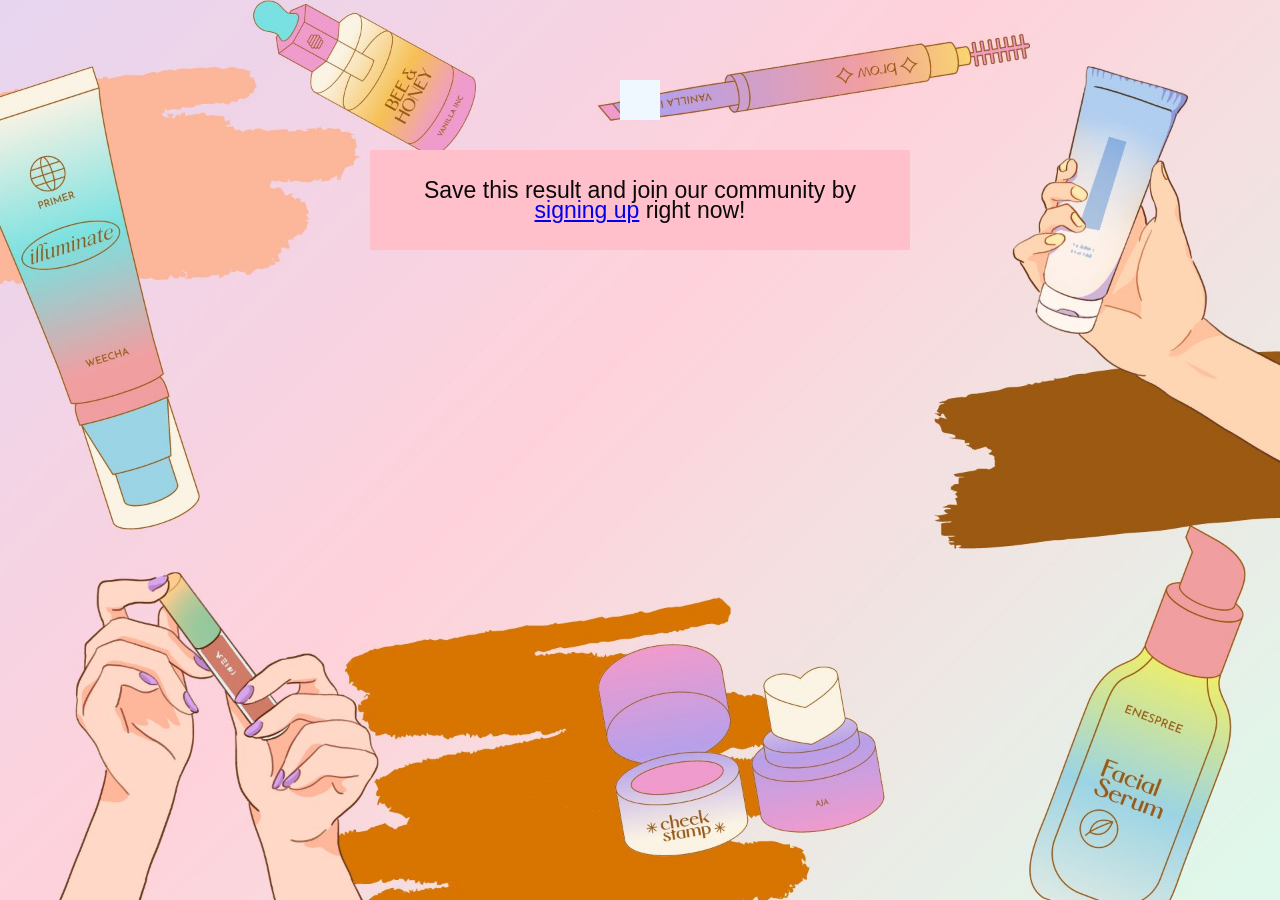
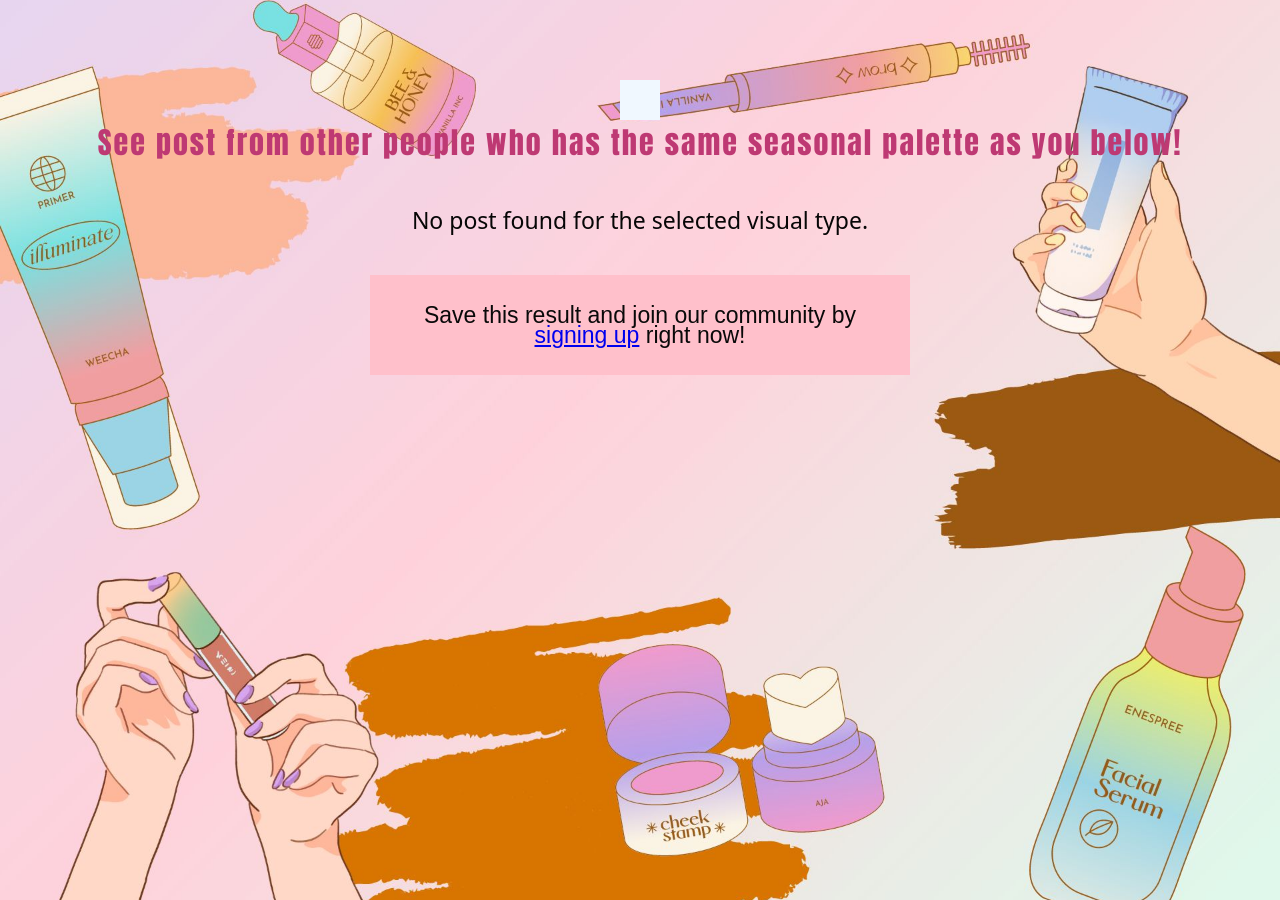
Before and after one commit to afiqahaunie/ColorMakeupAnalysis, a Flask app: page /results in a window 1280 px wide. Shown: the part 91-991 px from the top of the page. Run offline with Flask 3, Linux system fonts and the light colour scheme.

Commit message:
make related post for previous result

```diff
--- a/website/models.py
+++ b/website/models.py
@@ -20,6 +20,7 @@ class Post(db.Model):
     comments = db.relationship('Comment', backref='post', passive_deletes=True)
     likes = db.relationship('Like', backref='post', passive_deletes=True)
     visual_type = db.Column(db.String(255), nullable=True)
+    seasonal_palette = db.Column(db.String(255), nullable=True)
 
 class Comment(db.Model):
     id = db.Column(db.Integer, primary_key=True)
--- a/website/static/style.css
+++ b/website/static/style.css
@@ -316,3 +316,81 @@ p{
     text-align: center;
     background-color: pink;
 }
+
+.community-post h2{
+    margin: 0px 5px 30px;
+}
+
+.community-post p{
+    font-family: system-ui, -apple-system, BlinkMacSystemFont, 'Segoe UI', Roboto, Oxygen, Ubuntu, Cantarell, 'Open Sans', 'Helvetica Neue', sans-serif;
+    font-size: 23px;
+    font-weight: 460;
+}
+
+.post-layout{
+    display: grid;
+    grid-template-columns: repeat(auto-fill, minmax(250px, 1fr)); /* To make the layout like a masonry layout */
+    gap: 20px;
+    justify-content: center;
+    align-items: center;
+    margin: 3px 7%;
+}
+
+.post-layout a{
+    text-decoration: none;
+}
+
+.post-container{
+    background-color: white;
+    padding: 0 20px 10px;
+    border-radius: 8px;
+    margin: 0px 20px;
+    position: relative;
+    box-shadow: 0px 0px 10px rgba(0, 0, 0, 0.1); /* To make better seperation */
+}
+
+.post-username h3{
+    font-family: system-ui, -apple-system, BlinkMacSystemFont, 'Segoe UI', Roboto, Oxygen, Ubuntu, Cantarell, 'Open Sans', 'Helvetica Neue', sans-serif;
+    font-weight: 500;
+    text-align: left;
+    color: black;
+    margin-top: 3px;
+}
+
+.post-text p{
+    margin: 15px 0;
+    margin-bottom: 10px;
+    text-align: left;
+}
+
+.post-photo{
+    max-width: 100%;
+}
+
+.post-date {
+    font-size: 15px;
+    text-align: left;
+    color: #888;
+}
+
+.no-post{
+    display: flex;
+    justify-content: center;
+    align-items: center;
+    text-align: center; /* Ensures text is centered within the flex item */
+}
+
+@media(max-width: 700px){
+    .post-layout{
+        display: grid;
+        grid-template-columns: repeat(auto-fill, minmax(250px, 1fr)); /* To make the layout like a masonry layout */
+        gap: 20px;
+        justify-content: center;
+        align-items: center;
+        max-width: 80%;
+    }
+
+    .post-container{
+        width: 100%;
+    }
+}
--- a/website/templates/home.html
+++ b/website/templates/home.html
@@ -7,7 +7,7 @@
            <div class="segment-desc">
                <h2>COLOR</h2>
                <h3>Unlock Your True Colors!</h3>
-               <p>At our service, we dive deep into the different of tones and shades to unveil your personal pallete. This is your chance to start styling outfits with the true colour pallete. Dont miss out the chance!</p>
+               <p>At our service, we dive deep into the different of tones and shades to unveil your personal palette. This is your chance to start styling outfits with the true colour palette. Dont miss out the chance!</p>
                 {% if current_user.is_authenticated and current_user.coloranalysis %}
                     <p>See your previous seasonal palette <a href="{{url_for('views.previous_seasonal_palette')}}">here.</a></p> <!-- Direct to result page -->
                 {% endif %}
--- a/website/templates/results.html
+++ b/website/templates/results.html
@@ -29,10 +29,39 @@
             <img src="static/images_coloranalysis/soft summer.png" alt="Soft Summer" height="600">
         {% endif %}
     </div>
+    <div class="community-post">
+        <h2>See post from other people who has the same seasonal palette as you below!</h2>
+        {% if related_posts_color %} <!-- Display related post from community based on user's seasonal palette -->
+            <div class="post-layout">
+                {% for post in related_posts_color %}
+                    <a href="{{ url_for('views.community') }}">
+                        <div class="post-container">
+                            <div class="post-username">
+                                <h3>{{ post.user.username }}</h3>
+                                <hr class="solid">
+                            </div>
+                            <div class="post-text">
+                                <p>{{ post.text  }}</p>
+                                {% if post.photo %}
+                                <img src="{{ url_for('static', filename='uploads/' + post.photo) }}" alt="Post Image" class="post-photo">
+                                {% endif %}
+                            </div>
+                            <div class="post-date">
+                                <small>{{ post.date }}</small>
+                            </div>
+                        </div>
+                    </a>
+                {% endfor %}
+            </div>
+
+        {% else %}
+            <p class="no-post">No post found for the selected visual type.</p>
+        {% endif %}
+    </div>
+    {% if not current_user.is_authenticated %}
     <div class="recommendation">
-        {% if not current_user.is_authenticated %}
-            <h3>Save this result and join our community by <a href="/signup">signing up</a> right now!</h3>
-        {% endif %}
-      </div>
+        <h3>Save this result and join our community by <a href="/signup">signing up</a> right now!</h3>
+    </div>
+    {% endif %}
 </section>
 {% endblock %}
--- a/website/views.py
+++ b/website/views.py
@@ -30,15 +30,20 @@ def community():
     posts = Post.query.all()
 
     if current_user.is_authenticated:
+        # Fetch user's latest result from result table
         latest_result = Result.query.filter_by(user_id=current_user.id).order_by(Result.id.desc()).first()
-        visual_type = latest_result.result_data if latest_result else None # Fetch user's latest result from result table
+        visual_type = latest_result.result_data if latest_result else None
+        seasonal_palette = current_user.coloranalysis[-1].seasonal_palette if current_user.coloranalysis else None
         if visual_type:
             related_posts = Post.query.filter_by(visual_type=visual_type).all() # Relate the post with user's result of makeup test
+        elif seasonal_palette:
+            related_posts = Post.query.filter_by(seasonal_palette=seasonal_palette).all() # Relate the post with user's seasonal palette
         else:
             related_posts = []
 
     else:
         visual_type = None
+        seasonal_palette = None
         related_posts = []
 
     return render_template("community_page.html", user=current_user, posts=posts, related_posts=related_posts)
@@ -62,10 +67,20 @@ def create_post():
         if not text and (not photo or photo.filename == ''):
             return jsonify({'success': False, 'message': 'Post cannot be empty. Please provide text or photo.'})
         else:
-            visual_type = None
-            if current_user.result:
+            if current_user.result and current_user.coloranalysis:
+                latest_result = current_user.results[-1]
+                visual_type = latest_result.result_data
+                seasonal_palette = current_user.coloranalysis[-1].seasonal_palette
+            elif current_user.result:
                 latest_result = current_user.results[-1]
                 visual_type = latest_result.result_data if latest_result else None # Relate the post with user's result of makeup test
+                seasonal_palette = None
+            elif current_user.coloranalysis:
+                seasonal_palette = current_user.coloranalysis[-1].seasonal_palette if current_user.coloranalysis else None
+                visual_type = None
+            else:
+                seasonal_palette = None
+                visual_type = None
 
             filename = None
             if photo and allowed_file(photo.filename):
@@ -77,7 +92,7 @@ def create_post():
 
              # Only create the post if text is provided or photo is successfully uploaded
             if text or filename:
-                post = Post(text=text, author=current_user.id, photo=filename, visual_type=visual_type)
+                post = Post(text=text, author=current_user.id, photo=filename, visual_type=visual_type, seasonal_palette=seasonal_palette)
 
                 db.session.add(post)
                 db.session.commit()
@@ -213,6 +228,7 @@ def results():
         session['coloranalysis'] = seasonal_palette
 
         previous_seasonal_palette = session.get('coloranalysis')
+        related_posts_color = []
 
         if current_user.is_authenticated:
                 new_analysis = ColorAnalysis(seasonal_palette=seasonal_palette, user=current_user)
@@ -222,8 +238,11 @@ def results():
                 if current_user.palette:
                     previous_seasonal_palette = current_user.palette[-1].seasonal_palette
 
+                if previous_seasonal_palette:
+                    related_posts_color = Post.query.filter_by(seasonal_palette=previous_seasonal_palette).all()
+
         # Redirect to results page with seasonal_palette as a query parameter
-        return redirect(url_for('views.show_results', user=current_user, seasonal_palette=seasonal_palette, previous_seasonal_palette=previous_seasonal_palette))
+        return redirect(url_for('views.show_results', user=current_user, seasonal_palette=seasonal_palette, previous_seasonal_palette=previous_seasonal_palette, related_posts_color=related_posts_color))
 
     return render_template('results.html')
 
@@ -231,8 +250,11 @@ def results():
 @login_required
 def previous_seasonal_palette():
     previous_seasonal_palette = current_user.coloranalysis[-1].seasonal_palette if current_user.coloranalysis else None
+    related_posts_color = []
+    if previous_seasonal_palette:
+        related_posts_color = Post.query.filter_by(seasonal_palette=previous_seasonal_palette).all()
 
-    return render_template('results.html', seasonal_palette=previous_seasonal_palette, user=current_user)
+    return render_template('results.html', seasonal_palette=previous_seasonal_palette, user=current_user, related_posts_color=related_posts_color)
 
 def analyze_colors(hair_color, skin_color, eye_color):
     undertone = determine_undertone(skin_color)
```
